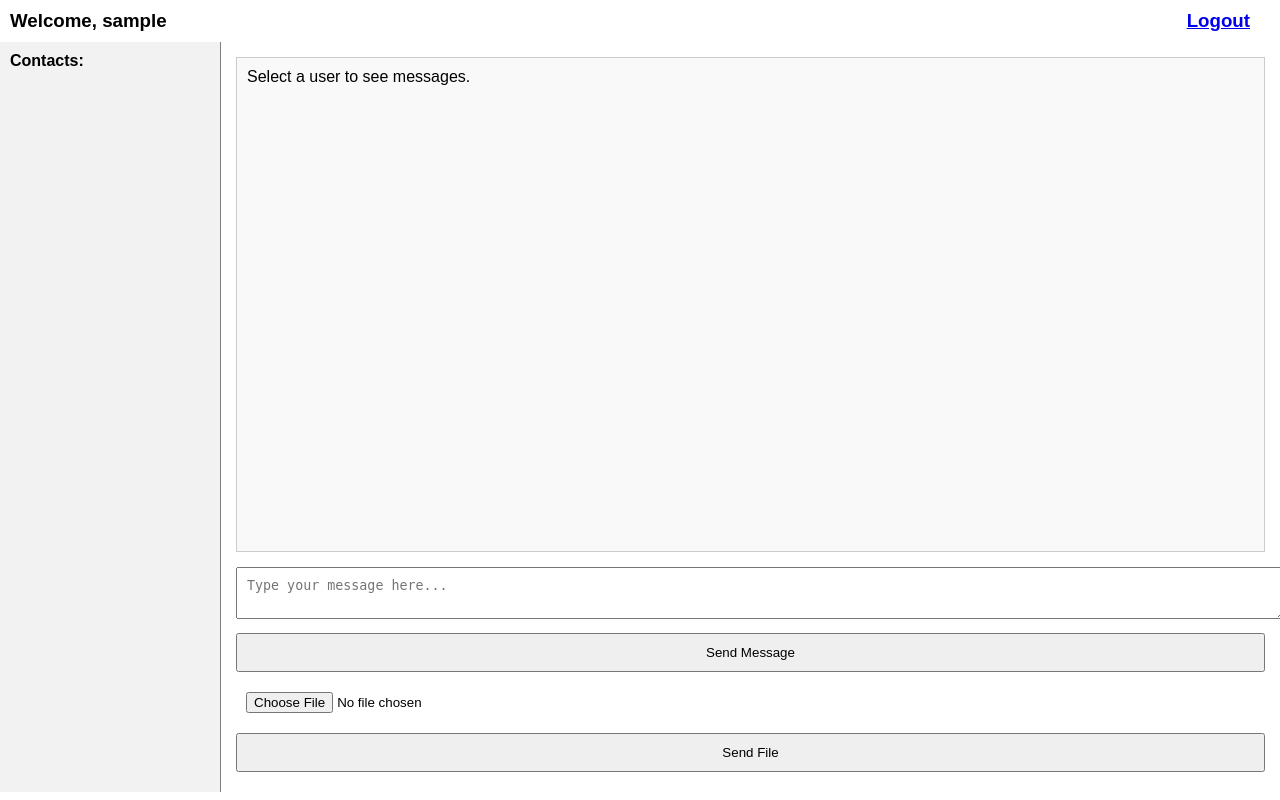
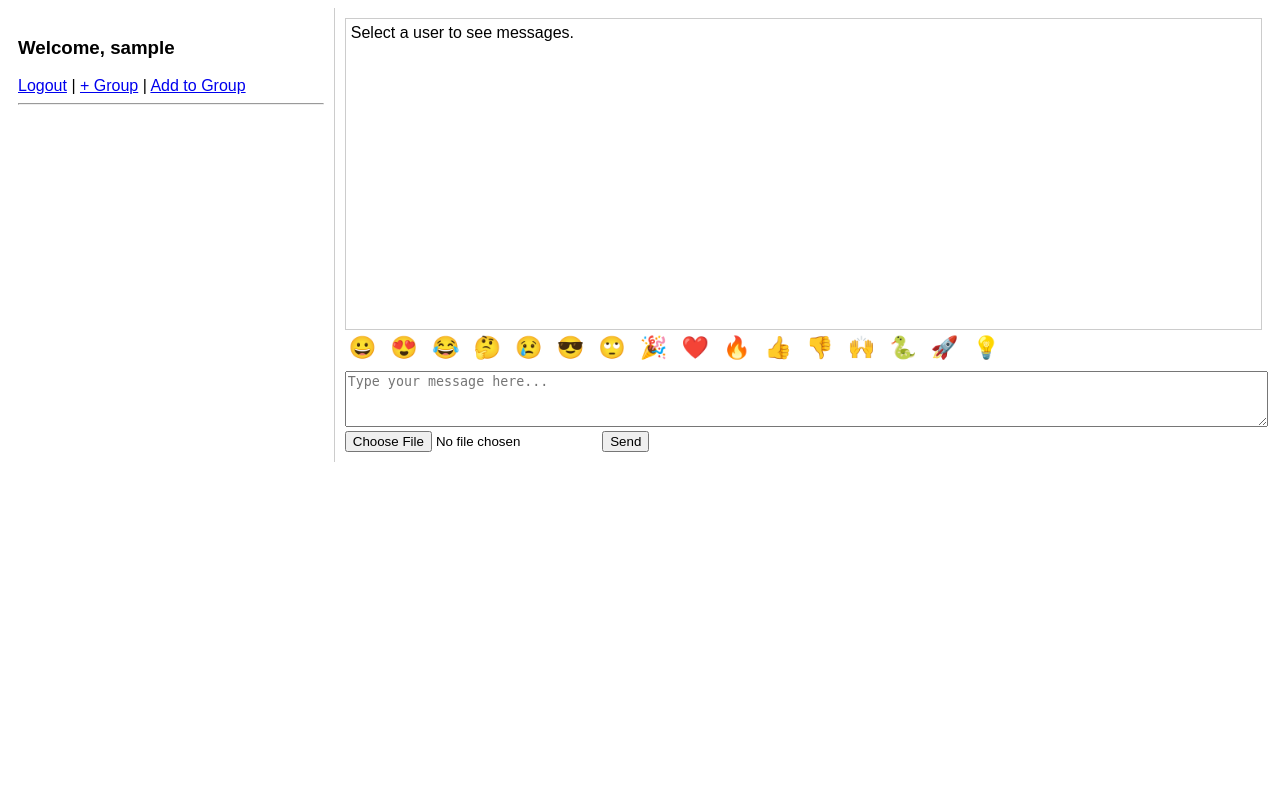
Before and after one commit to Ramprakash-2008/whatapps_clone, a Flask app: page /chat in a window 1280 px wide. Run offline with Flask 3, Linux system fonts and the light colour scheme; the visitor is signed in with stand-in values (Sample User, id 1); data that the repository does not hold is empty.

Commit message:
Update chat.html

```diff
--- a/templates/chat.html
+++ b/templates/chat.html
@@ -1,190 +1,150 @@
 <!DOCTYPE html>
 <html>
 <head>
-  <title>Chat - WhatsApp Clone</title>
+    <title>Chat</title>
     <style>
-    body {
-      font-family: sans-serif;
-      margin: 0;
-      padding: 0;
-    }
-
-    h3 {
-      margin: 10px;
-    }
-
-    a {
-      float: right;
-      margin-right: 20px;
-    }
-
-    .container {
-      display: flex;
-      height: calc(100vh - 50px);
-    }
-
-    #sender-list {
-      width: 200px;
-      border-right: 1px solid gray;
-      padding: 10px;
-      overflow-y: auto;
-      background: #f2f2f2;
-    }
-
-    #sender-list button {
-      width: 100%;
-      padding: 8px;
-      margin: 5px 0;
-      text-align: left;
-      border: none;
-      background: #fff;
-      cursor: pointer;
-      border-radius: 4px;
-    }
-
-    #sender-list button:hover {
-      background-color: #ddd;
-    }
-
-    #chat-box {
-      flex: 1;
-      padding: 15px;
-      display: flex;
-      flex-direction: column;
-    }
-
-    #messages {
-      flex: 1;
-      border: 1px solid #ccc;
-      padding: 10px;
-      overflow-y: auto;
-      margin-bottom: 10px;
-      background: #f9f9f9;
-    }
-
-    textarea, input, button {
-      padding: 10px;
-      margin: 5px 0;
-      width: 100%;
-    }
+        body { font-family: Arial; display: flex; }
+        #sender-list { width: 25%; border-right: 1px solid #ccc; padding: 10px; }
+        #chat-box { width: 75%; padding: 10px; }
+        #messages { height: 300px; overflow-y: scroll; border: 1px solid #ccc; padding: 5px; }
+        textarea { width: 100%; height: 50px; margin-top: 5px; }
+        #emoji-bar { font-size: 22px; margin: 5px 0; user-select: none; cursor: pointer; }
+        #emoji-bar span { padding: 4px; }
     </style>
 </head>
 <body>
-  <h3>Welcome, {{ username }} <a href="/logout">Logout</a></h3>
-  <div class="container">
-    <!-- Sender List -->
 <div id="sender-list">
-      <strong>Contacts:</strong>
+    <h3>Welcome, {{ username }}</h3>
+    <a href="/logout">Logout</a> |
+    <a href="/group">+ Group</a> |
+    <a href="/group/add">Add to Group</a>
+    <hr>
+    <div id="senders"></div>
 </div>
 
-    <!-- Chat Window -->
 <div id="chat-box">
+    <div id="members" style="font-size: small; color: gray;"></div>
     <div id="messages">Select a user to see messages.</div>
-
-      <!-- Send Text -->
-      <form id="send-form">
-        <textarea id="message" placeholder="Type your message here..." required></textarea>
-        <button type="submit">Send Message</button>
+    <div id="typing-status" style="font-size: small; color: gray;"></div>
+    <div id="emoji-bar">😀 😍 😂 🤔 😢 😎 🙄 🎉 ❤️ 🔥 👍 👎 🙌 🐍 🚀 💡</div>
+    <form onsubmit="sendMessage(event)">
+        <textarea id="message" placeholder="Type your message here..."></textarea>
+        <input type="file" id="fileInput">
+        <button type="submit">Send</button>
     </form>
-
-      <!-- Send File -->
-      <form id="file-form" enctype="multipart/form-data">
-        <input type="file" id="file" required>
-        <button type="submit">Send File</button>
-      </form>
-    </div>
 </div>
 
 <script>
-  const user = "{{ username }}";
-  let selectedUser = null;
-  let allMessages = {};
+let selectedUser = "", allMessages = {};
 
-  async function fetchConversations() {
-    const res = await fetch("/api/receive");
-    const data = await res.json();
+function fetchMessages() {
+  fetch("/api/receive").then(res => res.json()).then(data => {
     allMessages = data;
-
-    const senderList = document.getElementById("sender-list");
-    senderList.innerHTML = "<strong>Contacts:</strong><br>";
-
-    Object.keys(data).forEach((name, index) => {
-      const btn = document.createElement("button");
-      btn.textContent = name;
-      btn.id = "btn-" + name;
-      btn.onclick = () => showChatWith(name);
-      senderList.appendChild(btn);
-
-      // Auto-select the first contact
-      if (!selectedUser && index === 0) {
-        showChatWith(name);
+    let html = "";
+    for (let user in data) {
+      html += `<button onclick="showChatWith('${user}')" id="btn-${user}">${user}</button><br>`;
     }
+    document.getElementById("senders").innerHTML = html;
+    if (selectedUser) showChatWith(selectedUser);
   });
-
-    if (selectedUser) showChatWith(selectedUser);
 }
+setInterval(fetchMessages, 2000);
+fetchMessages();
 
 function showChatWith(username) {
   selectedUser = username;
-
-    // Highlight selected button
-    document.querySelectorAll("#sender-list button").forEach(btn => {
-      btn.style.background = "#fff";
-    });
+  document.querySelectorAll("#sender-list button").forEach(btn => btn.style.background = "#fff");
   const selectedBtn = document.getElementById("btn-" + username);
   if (selectedBtn) selectedBtn.style.background = "#d0f0ff";
 
   const messagesDiv = document.getElementById("messages");
   messagesDiv.innerHTML = "";
+  const msgs = allMessages[username] || [];
 
-    const msgs = allMessages[username] || [];
   msgs.forEach(msg => {
     let line = `<div><strong>${msg.sender}</strong>: `;
-      if (msg.type === "text") {
-        line += msg.content;
-      } else if (msg.type === "file") {
-        line += `<a href="/media/${msg.content}" target="_blank">${msg.content}</a>`;
-      }
+    line += msg.type === "text" ? msg.content :
+            `<a href="/media/${msg.content}" target="_blank">${msg.content}</a>`;
     const time = new Date(msg.timestamp).toLocaleString();
-      line += ` <small style="float:right;color:gray;">${time}</small>`;
-      line += "</div>";
+    line += ` <small style="float:right;color:gray;">${time}</small></div>`;
     messagesDiv.innerHTML += line;
   });
 
   messagesDiv.scrollTop = messagesDiv.scrollHeight;
+  document.getElementById("message").focus();
+
+  fetch("/api/group-members/" + username)
+    .then(res => res.json())
+    .then(data => {
+      document.getElementById("members").innerText =
+        data.length ? "👥 Group Members: " + data.join(", ") : "";
+    });
 }
 
-  document.getElementById("send-form").addEventListener("submit", async e => {
+function sendMessage(e) {
   e.preventDefault();
-    const content = document.getElementById("message").value;
-    if (!selectedUser) return alert("Select a user first!");
-    await fetch("/api/send", {
+  const msg = document.getElementById("message").value.trim();
+  const fileInput = document.getElementById("fileInput");
+
+  if (msg && selectedUser) {
+    fetch("/api/send", {
       method: "POST",
       headers: { "Content-Type": "application/json" },
-      body: JSON.stringify({ receiver: selectedUser, type: "text", content })
+      body: JSON.stringify({ receiver: selectedUser, content: msg, type: "text", receiver_type: "user" })
     });
     document.getElementById("message").value = "";
-    fetchConversations();
+  }
+
+  if (fileInput.files.length > 0 && selectedUser) {
+    const formData = new FormData();
+    formData.append("file", fileInput.files[0]);
+    formData.append("receiver", selectedUser);
+    formData.append("receiver_type", "user");
+    fetch("/api/upload", { method: "POST", body: formData });
+    fileInput.value = "";
+  }
+}
+
+document.querySelectorAll("#emoji-bar").forEach(bar => {
+  bar.innerHTML = bar.innerText.split(" ").map(e => `<span>${e}</span>`).join(" ");
+  bar.addEventListener("click", function (e) {
+    if (e.target.tagName === "SPAN") {
+      const emoji = e.target.innerText;
+      const textarea = document.getElementById("message");
+      textarea.value += emoji;
+      textarea.focus();
+    }
+  });
 });
 
-  document.getElementById("file-form").addEventListener("submit", async e => {
-    e.preventDefault();
-    if (!selectedUser) return alert("Select a user first!");
-    const file = document.getElementById("file").files[0];
-    const formData = new FormData();
-    formData.append("file", file);
-    formData.append("receiver", selectedUser);
-    await fetch("/api/upload", {
+// Typing status
+document.getElementById("message").addEventListener("input", () => {
+  if (!selectedUser) return;
+  fetch("/api/typing", {
     method: "POST",
-      body: formData
+    headers: { "Content-Type": "application/json" },
+    body: JSON.stringify({ receiver: selectedUser, receiver_type: "user", is_typing: 1 })
   });
-    document.getElementById("file").value = "";
-    fetchConversations();
+  clearTimeout(window.typingTimer);
+  window.typingTimer = setTimeout(() => {
+    fetch("/api/typing", {
+      method: "POST",
+      headers: { "Content-Type": "application/json" },
+      body: JSON.stringify({ receiver: selectedUser, receiver_type: "user", is_typing: 0 })
+    });
+  }, 1500);
 });
 
-  fetchConversations();
-  setInterval(fetchConversations, 4000);
+function checkTyping() {
+  if (!selectedUser) return;
+  fetch("/api/typing/" + selectedUser)
+    .then(res => res.json())
+    .then(data => {
+      document.getElementById("typing-status").innerText = data.length ? `📝 ${data.join(", ")} is typing...` : "";
+    });
+  setTimeout(checkTyping, 1500);
+}
+checkTyping();
 </script>
-
 </body>
 </html>
```
Lines whose indentation alone changed are shown as unchanged.
